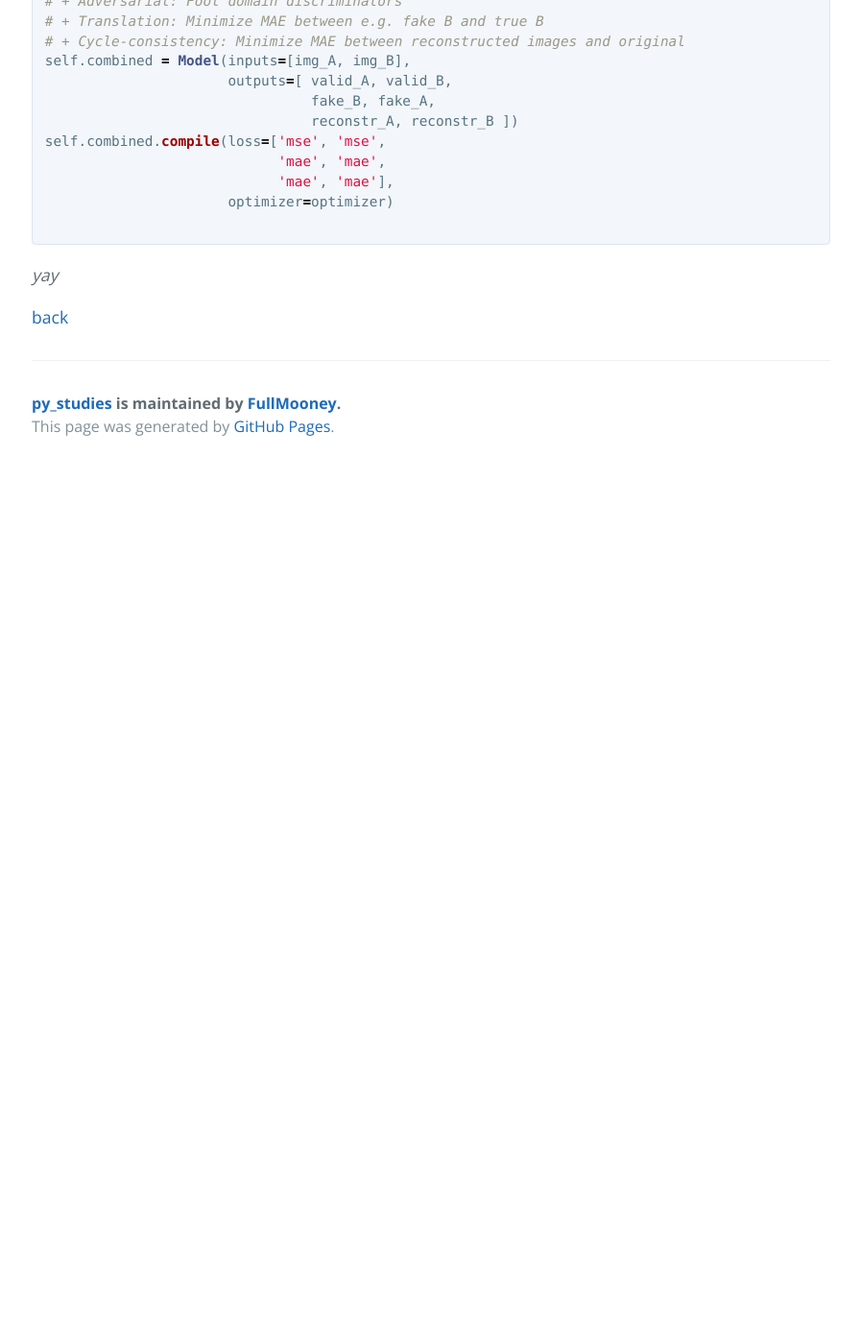
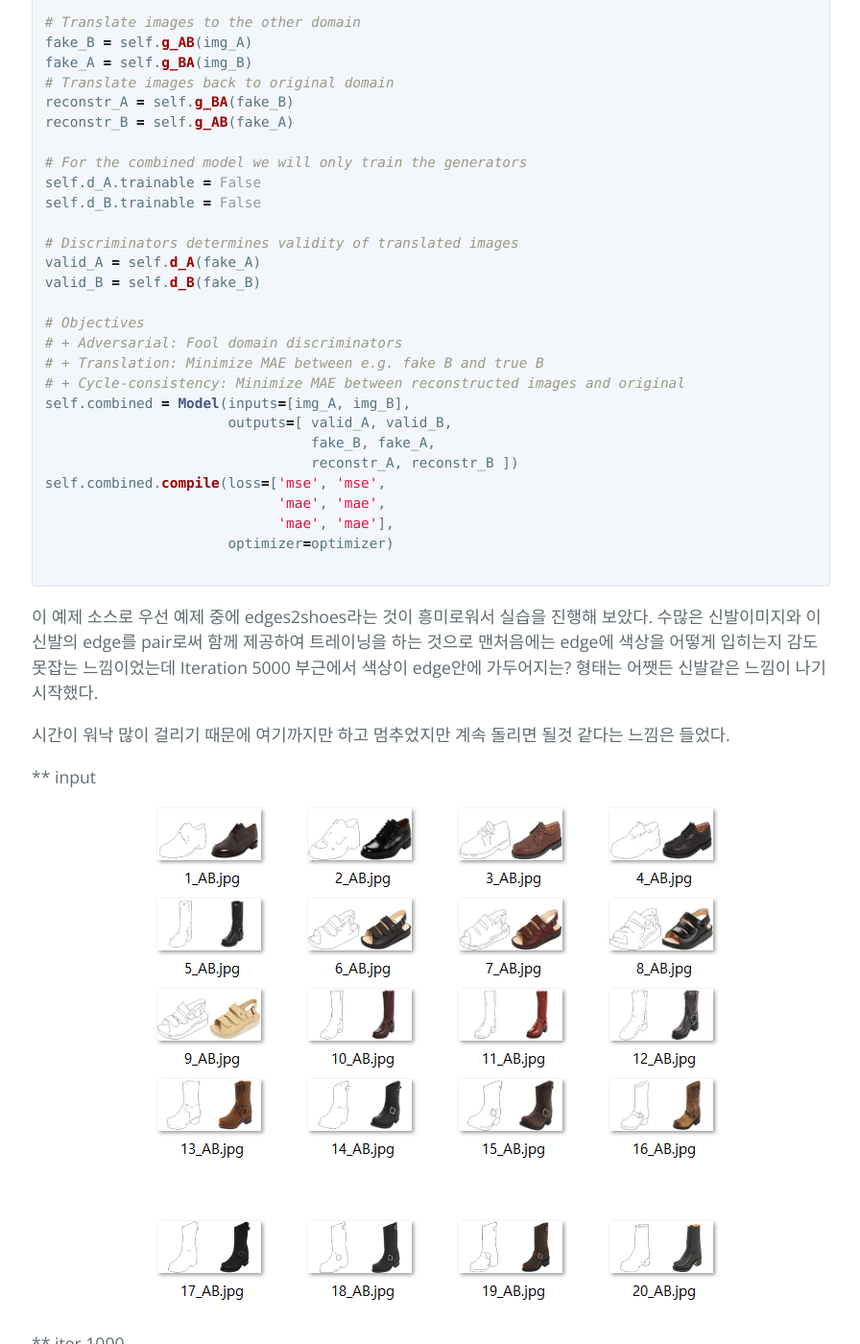
Before and after one commit to FullMooney/py_studies, a Jekyll site: the page built from discoGAN.md, in a window 1280 px wide and 1400 px high, scrolled down 2725 px. Shown: the whole window at 96% size, without its empty margins (191-1087 px from the left). Built offline with Jekyll 4.4.1, drawn with Linux system fonts in a browser that asks for light colours; before the commit the page ends 3213 px from its top, so only the background shows below that; some of the changed text lies outside the part shown.

Commit message:
이미지 추가

````diff
--- a/discoGAN.md
+++ b/discoGAN.md
@@ -6,7 +6,15 @@ description: DiscoGAN 논문을 개인적으로 정리해보았습니다.
 
 ** 논문 Learning to Discover Cross-Domain Relations with Generative Adversarial Networks **
 
-[LINK](https://arxiv.org/pdf/1703.05192.pdf).
+[Paper LINK](https://arxiv.org/pdf/1703.05192.pdf).
+
+일단 gan을 공부하기 시작하면서 본 영상중에 가장 충격을 받았던 것은 오바마가 아니라 이것이었다.
+DiscoGAN으로 나를 이끌어준 horse2zebra
+
+<p align="center">
+    <img src="images/horse2zebra.gif" />
+</p>
+
 
 ## 논문 요약
 
@@ -21,13 +29,11 @@ discoGAN은 두 가지 시각적 도메인이 명시적인 데이터 없이 관
 2014년 Goodfellow 의 Standard GAN 에서는 랜덤한 가우시안 노이즈 z 를 hidden features h 에 인코딩하고 MNIST와 같은 숫자 이미지를 생성하였으나 DiscoGAN에서는 노이즈 대신 이미지를 인풋값으로 사용하였다.
 그리고 기존에는 도메인A에서 B로의 매핑만 배울수 있는 구조였기 때문에 하나의 generator를 더 추가하였다.
 
-** 이미지 출처:  discoGAN 논문
-
 <p align="center">
     <img src="images/discoGAN.PNG" />
 </p>
 
-####
+######  이미지 출처:  discoGAN 논문
 
 (a)는 Standard GAN인데 여기에서는 Generator 에서 dimensional noise vector를 추가하여 xAB라는 fake 이미지를 생성하고, 실제 이미지 xB와 함께 Discriminator 네트워크에서 판별에 들어간다. Discriminator에서 0~1사이의 진짜 일 확률을 리턴하고, 정답에 대한 피드백을 받는 동안, Generator는 Discriminator로 부터 생성모델에 대한 정확도를 피드백으로서 받는다.
 
@@ -96,9 +102,26 @@ self.combined.compile(loss=['mse', 'mse',
 
 ```
 
+이 예제 소스로 우선 예제 중에 edges2shoes라는 것이 흥미로워서 실습을 진행해 보았다.
+수많은 신발이미지와 이 신발의 edge를 pair로써 함께 제공하여 트레이닝을 하는 것으로
+맨처음에는 edge에 색상을 어떻게 입히는지 감도 못잡는 느낌이었는데 Iteration 5000 부근에서
+색상이 edge안에 가두어지는? 형태는 어쨋든 신발같은 느낌이 나기 시작했다.
 
+시간이 워낙 많이 걸리기 때문에 여기까지만 하고 멈추었지만 계속 돌리면 될것 같다는 느낌은 들었다.
 
+** input
+<p align="center">
+    <img src="images/edges2shoesInput.PNG" />
+</p>
 
-_yay_
+** iter 1000
+<p align="center">
+    <img src="images/edges2shoesIter1000.PNG" />
+</p>
+
+** iter 5000
+<p align="center">
+    <img src="images/edges2shoesIter5000.PNG" />
+</p>
 
 [back](./)
````
Also changed, not shown: images/edges2shoesInput.PNG (added), images/edges2shoesIter1000.png (added), images/edges2shoesIter5000.png (added), 1 other file.
